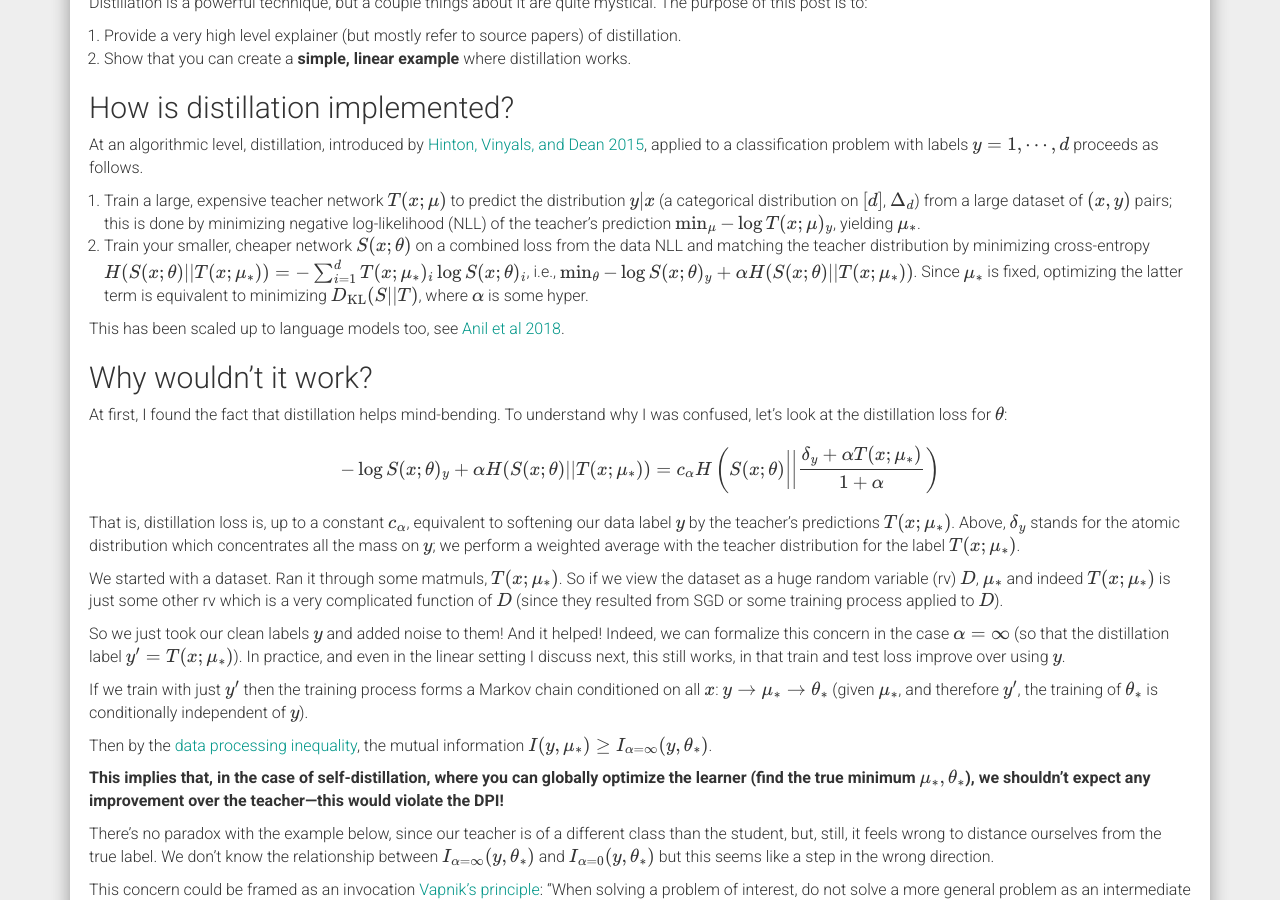
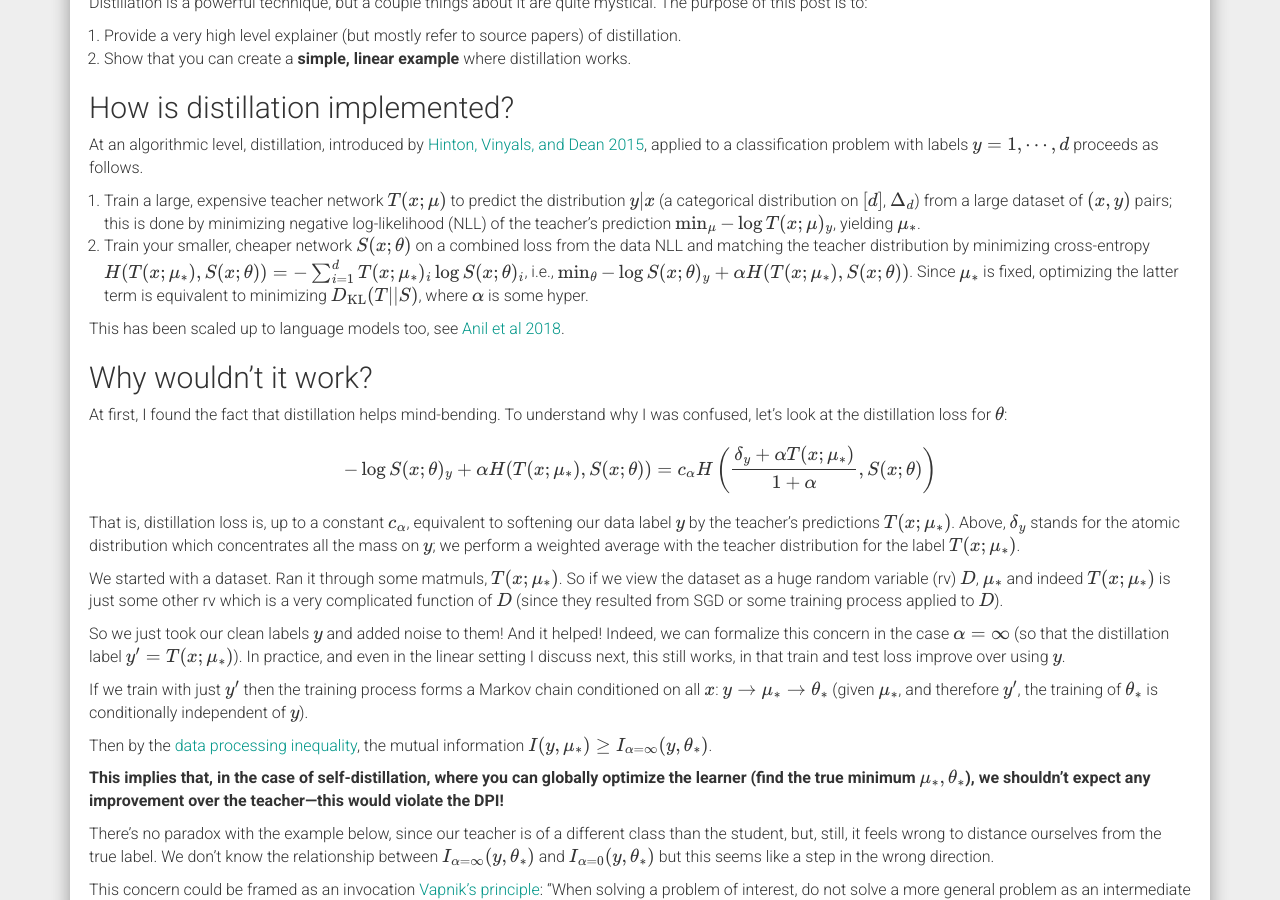
Before and after one commit to vlad17/vlad17.github.io, a Jekyll site: the page built from _posts/2024-02-04-distillation-walkthrough.md, in a window 1280 px wide and 900 px high, scrolled down 538 px. Built offline with Jekyll 4.4.1, drawn with Linux system fonts in a browser that asks for light colours; nearby versions of some CDN libraries; formulas are drawn with MathJax 3.

Commit message:
fixup ordering

```diff
--- a/_posts/2024-02-04-distillation-walkthrough.md
+++ b/_posts/2024-02-04-distillation-walkthrough.md
@@ -24,7 +24,7 @@ Distillation is a powerful technique, but a couple things about it are quite mys
 At an algorithmic level, distillation, introduced by [Hinton, Vinyals, and Dean 2015](https://arxiv.org/abs/1503.02531), applied to a classification problem with labels  \\(y=1,\cdots,d \\) proceeds as follows.
 
 1. Train a large, expensive teacher network  \\(T(x;\mu) \\) to predict the distribution  \\(y\|x \\) (a categorical distribution on  \\([d] \\),  \\(\Delta\_d \\)) from a large dataset of  \\((x, y) \\) pairs; this is done by minimizing negative log-likelihood (NLL) of the teacher's prediction  \\(\min\_\mu -\log T(x; \mu)\_y \\), yielding  \\(\mu\_* \\).
-2. Train your smaller, cheaper network  \\(S(x;\theta) \\) on a combined loss from the data NLL and matching the teacher distribution by minimizing cross-entropy  \\(H(S(x;\theta)\|\|T(x;\mu\_\*))=-\sum\_{i=1}^d T(x; \mu\_\*)\_i\log S(x; \theta)\_i\\), i.e.,  \\(\min\_\theta   -\log S(x; \theta)\_y + \alpha H(S(x;\theta)\|\|T(x;\mu\_\*)) \\). Since  \\(\mu\_\* \\) is fixed, optimizing the latter term is equivalent to minimizing  \\(D\_{\mathrm{KL}}(S\|\|T) \\), where  \\(\alpha \\) is some hyper.
+2. Train your smaller, cheaper network  \\(S(x;\theta) \\) on a combined loss from the data NLL and matching the teacher distribution by minimizing cross-entropy  \\(H(T(x;\mu\_\*),S(x;\theta))=-\sum\_{i=1}^d T(x; \mu\_\*)\_i\log S(x; \theta)\_i\\), i.e.,  \\(\min\_\theta   -\log S(x; \theta)\_y + \alpha H(T(x;\mu\_\*),S(x;\theta)) \\). Since  \\(\mu\_\* \\) is fixed, optimizing the latter term is equivalent to minimizing  \\(D\_{\mathrm{KL}}(T\|\|S) \\), where  \\(\alpha \\) is some hyper.
 
 This has been scaled up to language models too, see [Anil et al 2018](https://arxiv.org/abs/1804.03235).
 
@@ -33,7 +33,7 @@ This has been scaled up to language models too, see [Anil et al 2018](https://ar
 At first, I found the fact that distillation helps mind-bending. To understand why I was confused, let's look at the distillation loss for  \\(\theta \\):
 
 \\[
--\log S(x; \theta)\_y + \alpha H(S(x;\theta)\|\|T(x;\mu\_\*)) = c\_\alpha H\left(S(x;\theta)\bigg\|\bigg\|\frac{\delta\_y +\alpha T(x;\mu\_\*)}{1+\alpha}\right)
+-\log S(x; \theta)\_y + \alpha H(T(x;\mu\_\*), S(x;\theta)) = c\_\alpha H\left(\frac{\delta\_y +\alpha T(x;\mu\_\*)}{1+\alpha},S(x;\theta)\right)
 \\]
 
 That is, distillation loss is, up to a constant  \\(c\_\alpha \\), equivalent to softening our data label  \\(y \\) by the teacher's predictions  \\(T(x;\mu\_\*) \\). Above, $\delta\_y$ stands for the atomic distribution which concentrates all the mass on \\(y\\); we perform a weighted average with the teacher distribution for the label \\(T(x;\mu\_\*)\\).
```
